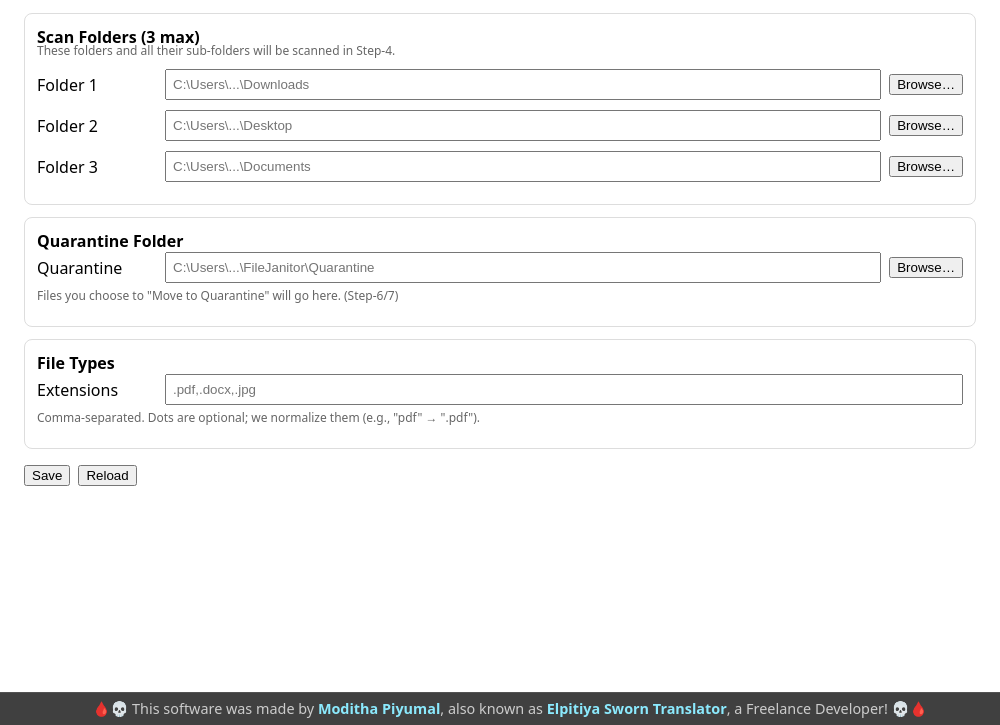
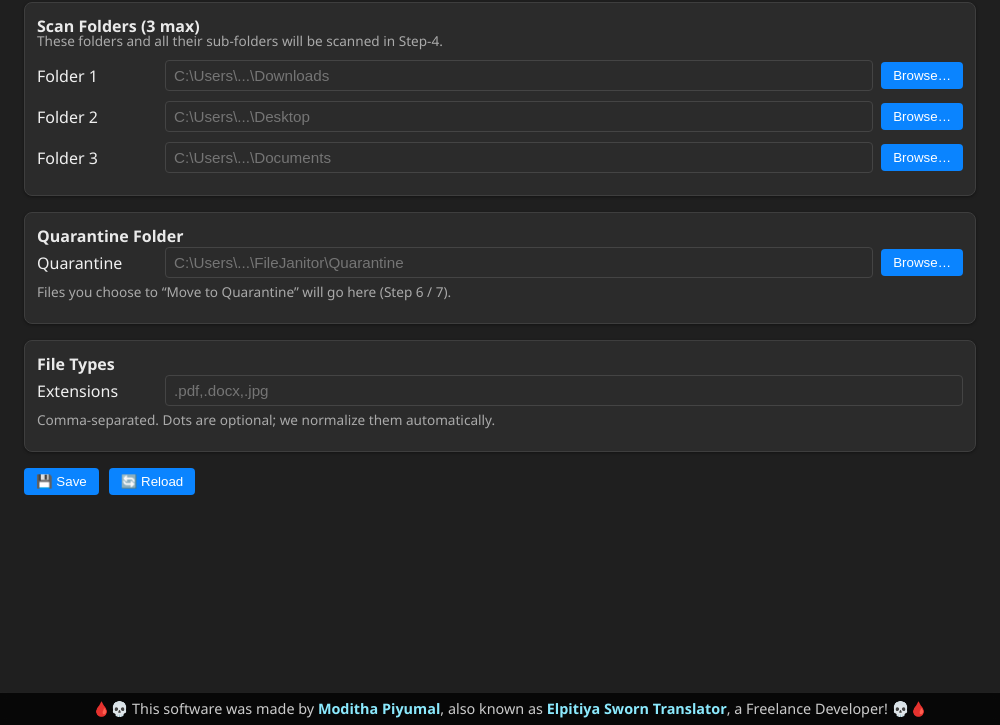
Before and after one commit to moditha-piyumal/File-Janitor, an Electron app: page settings.html in a window 1000 px wide. Shown: the part 75-800 px from the top of the page. Drawn offline with Linux system fonts and the light colour scheme; no server answers.

Commit message:
Step-7-2

```diff
--- a/main.js
+++ b/main.js
@@ -48,7 +48,7 @@ const TASK_NAME = "FileJanitor_AutoRun";
 ipcMain.handle("scheduler:createSelf", async () => {
 	try {
 		const targetExe = process.execPath;
-		const START_TIME = "23:00";
+		const START_TIME = "17:00";
 		const cmd = `schtasks /Create /SC DAILY /ST ${START_TIME} /TN "${TASK_NAME}" /TR "${targetExe}" /F`;
 		const { stdout, stderr } = await execAsync(cmd);
 		if (stderr && stderr.trim()) return { ok: false, message: stderr.trim() };
--- a/settings.html
+++ b/settings.html
@@ -1,4 +1,4 @@
-<!-- =======================[ START: settings.html ]======================= -->
+<!-- =======================[ START: settings.html (semi-dark theme) ]======================= -->
 <!doctype html>
 <html>
 
@@ -6,14 +6,70 @@
     <meta charset="utf-8" />
     <title>File Janitor — Settings</title>
     <style>
+        /* 🌑 Semi-dark foundation */
         body {
-            font-family: system-ui, Arial, sans-serif;
-            padding: 16px;
-            padding-bottom: 50px;
+            font-family: "Segoe UI", system-ui, sans-serif;
+            background-color: #1f1f1f;
+            color: #eaeaea;
+            margin: 0;
+            padding: 20px 24px 70px;
+            /* bottom for banner */
         }
 
         h1 {
             margin-top: 0;
+            color: #ffffff;
+            border-bottom: 2px solid #3a3a3a;
+            padding-bottom: 6px;
+            font-size: 1.5em;
+        }
+
+        label {
+            min-width: 120px;
+            display: inline-block;
+            color: #f0f0f0;
+        }
+
+        input[type="text"] {
+            flex: 1;
+            padding: 6px 8px;
+            border: 1px solid #444;
+            border-radius: 4px;
+            background: #2b2b2b;
+            color: #eaeaea;
+            outline: none;
+            font-size: 0.95em;
+        }
+
+        input[type="text"]:focus {
+            border-color: #0a84ff;
+            box-shadow: 0 0 3px #0a84ff;
+        }
+
+        button {
+            background: #0a84ff;
+            color: #fff;
+            border: none;
+            border-radius: 4px;
+            padding: 6px 12px;
+            cursor: pointer;
+            font-weight: 500;
+            transition: background 0.25s, transform 0.1s;
+        }
+
+        button:hover {
+            background: #0070e0;
+            transform: translateY(-1px);
+        }
+
+        /* 🧩 Groups / panels */
+        .group {
+            background: #2b2b2b;
+            border: 1px solid #3e3e3e;
+            border-radius: 8px;
+            padding: 12px;
+            margin-bottom: 16px;
+            box-shadow: 0 1px 3px rgba(0, 0, 0, 0.4);
         }
 
         .row {
@@ -23,14 +79,9 @@
             margin-bottom: 10px;
         }
 
-        .row input[type="text"] {
-            flex: 1;
-            padding: 6px;
-        }
-
         .help {
-            font-size: 12px;
-            color: #666;
+            font-size: 0.85em;
+            color: #aaaaaa;
             margin-top: -6px;
             margin-bottom: 10px;
         }
@@ -38,19 +89,7 @@
         .actions {
             margin-top: 16px;
             display: flex;
-            gap: 8px;
-        }
-
-        .group {
-            border: 1px solid #ddd;
-            padding: 12px;
-            border-radius: 8px;
-            margin-bottom: 12px;
-        }
-
-        label {
-            min-width: 120px;
-            display: inline-block;
+            gap: 10px;
         }
     </style>
 </head>
@@ -86,7 +125,7 @@
             <input id="quarantine" type="text" placeholder="C:\Users\...\FileJanitor\Quarantine" />
             <button id="browseQ">Browse…</button>
         </div>
-        <div class="help">Files you choose to "Move to Quarantine" will go here. (Step-6/7)</div>
+        <div class="help">Files you choose to “Move to Quarantine” will go here (Step 6 / 7).</div>
     </div>
 
     <div class="group">
@@ -95,17 +134,16 @@
             <label>Extensions</label>
             <input id="exts" type="text" placeholder=".pdf,.docx,.jpg" />
         </div>
-        <div class="help">Comma-separated. Dots are optional; we normalize them (e.g., "pdf" → ".pdf").</div>
+        <div class="help">Comma-separated. Dots are optional; we normalize them automatically.</div>
     </div>
 
     <div class="actions">
-        <button id="saveBtn">Save</button>
-        <button id="reloadBtn">Reload</button>
+        <button id="saveBtn">💾 Save</button>
+        <button id="reloadBtn">🔄 Reload</button>
     </div>
 
     <script src="./settings.js"></script>
     <script src="./signatureBanner.js"></script>
-
 </body>
 
 </html>
```
